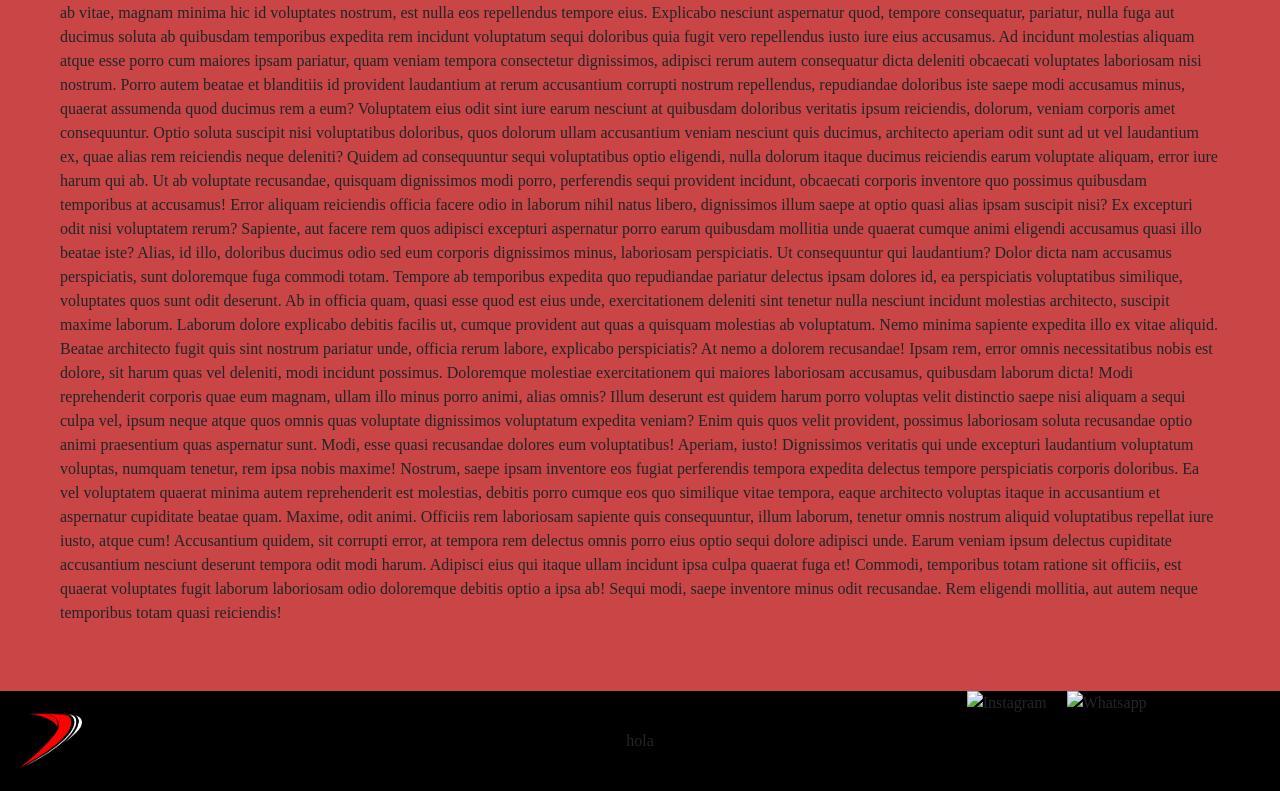
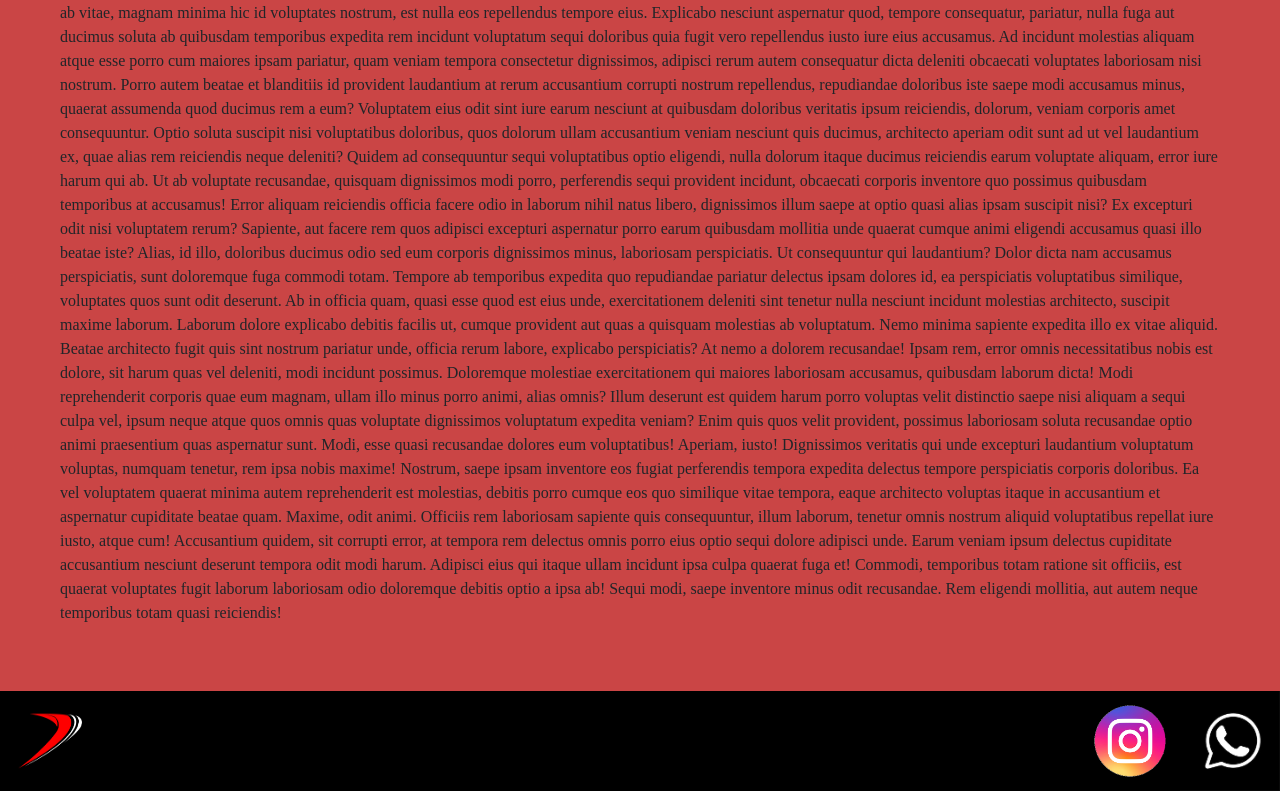
Before and after one commit to JuanCruzCh/DagostinoMotorsport, a plain HTML site: page index.html in a window 1280 px wide. Shown: the part 787-1578 px from the top of the page. Drawn offline with nearby package versions, Linux system fonts and the light colour scheme.

Commit message:
footer actualizado

```diff
--- a/css/style.css
+++ b/css/style.css
@@ -200,6 +200,10 @@ font-size: 35px;
     display: grid;
     align-items: center;
 }
+.card-articulo:hover{
+    background-color: #302a2ab5;
+    color:rgb(224, 74, 74);
+}
 
 
 /* footer */
@@ -218,7 +222,7 @@ footer {
 
 .footergrid {
     display: grid;
-    grid-template-columns: 3fr 3fr 3fr;
+    grid-template-columns: 2fr 2fr;
 }
 
 
@@ -227,6 +231,30 @@ footer img {
 width: 100px;
 height: 100%;
 }
- .b1 {
+
+.b1 {
     justify-content: initial;
- }
+}
+.b2 {
+    justify-content: end;
+}
+
+
+
+
+
+
+
+ /* pseudoclases */
+
+a:active {
+    color: rgb(228, 10, 94);
+}
+
+a:visited {
+    color: red;
+}
+
+img:hover {
+
+}
--- a/index.html
+++ b/index.html
@@ -54,12 +54,12 @@
       </article>
 
       <article class="footerbox b2">
-            hola
-            </article>
-
-            <article class="footerbox b3">
-            <img src="" alt="Instagram">
-            <img src="" alt="Whatsapp">
+      <a href="https://www.instagram.com/dagostino.motorsport/" target="_blank">
+      <img src="../assets/images/v982-d3-04.jpg" url="alt="Instagram">
+      </a>
+      <a href="https://wa.me/92215770205" target="_blank">
+      <img src="../assets/images/vector whatsapp.jpg" alt="Whatsapp">
+      </a>
       </article>
     </section>
       </footer>
```
Also changed, not shown: pages/acc_mods.html (+6 -6 lines), pages/contacto.html (+6 -9 lines), pages/repro.html (+8 -9 lines), pages/turnos.html (+6 -9 lines), assets/images/graficorepro.jpg (added), assets/images/v982-d3-04.jpg (added), assets/images/vector whatsapp.jpg (added). Lines whose indentation alone changed are shown as unchanged.
